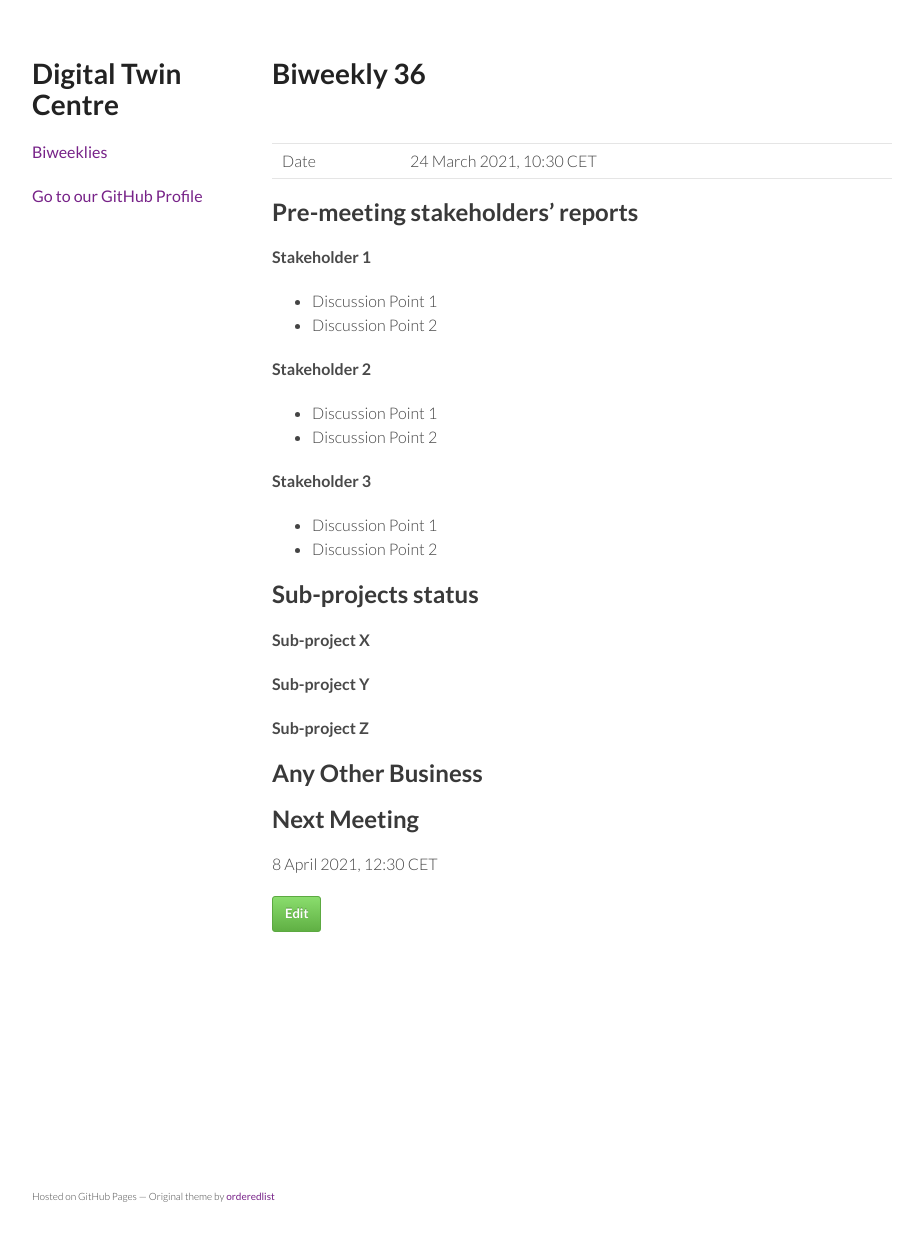
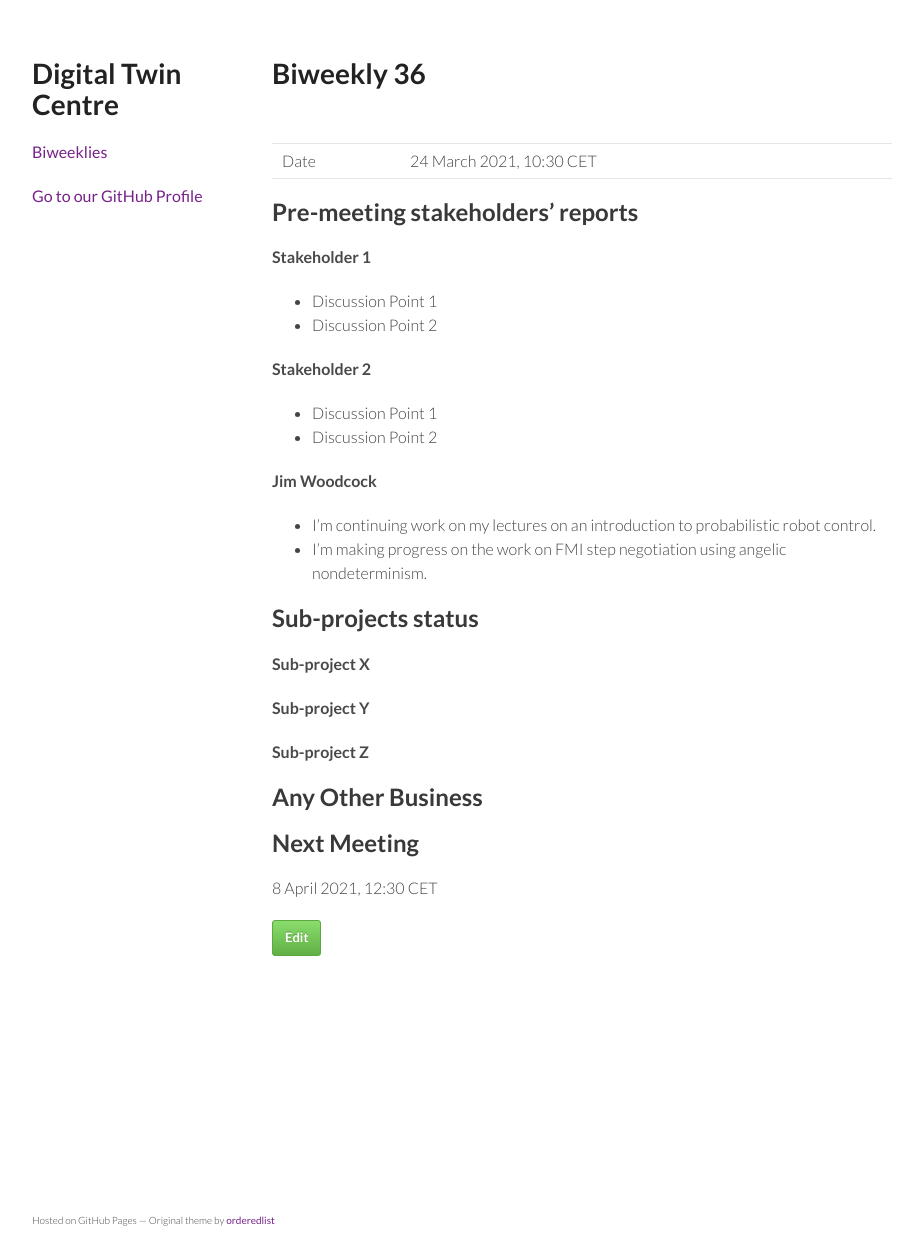
Before and after one commit to digitaltwincentre/digitaltwincentre.github.io, a Jekyll site: the page built from _biweeklies/Biweekly-36.md, in a window 1280 px wide. Shown: the whole page, without its empty margins (178-1081 px from the left). Built offline with Jekyll 4.4.1, drawn with Linux system fonts in a browser that asks for light colours; nearby versions of some CDN libraries; before the commit the page ends 1226 px from its top, so only the background shows below that.

Commit message:
Update Biweekly-36.md

```diff
--- a/_biweeklies/Biweekly-36.md
+++ b/_biweeklies/Biweekly-36.md
@@ -28,9 +28,9 @@ date: 24 March 2021, 1030 CET
 * Discussion Point 1
 * Discussion Point 2
 
-#### Stakeholder 3
-* Discussion Point 1
-* Discussion Point 2
+#### Jim Woodcock
+* I'm continuing work on my lectures on an introduction to probabilistic robot control.
+* I'm making progress on the work on FMI step negotiation using angelic nondeterminism.
 
 
 ## Sub-projects status
```
